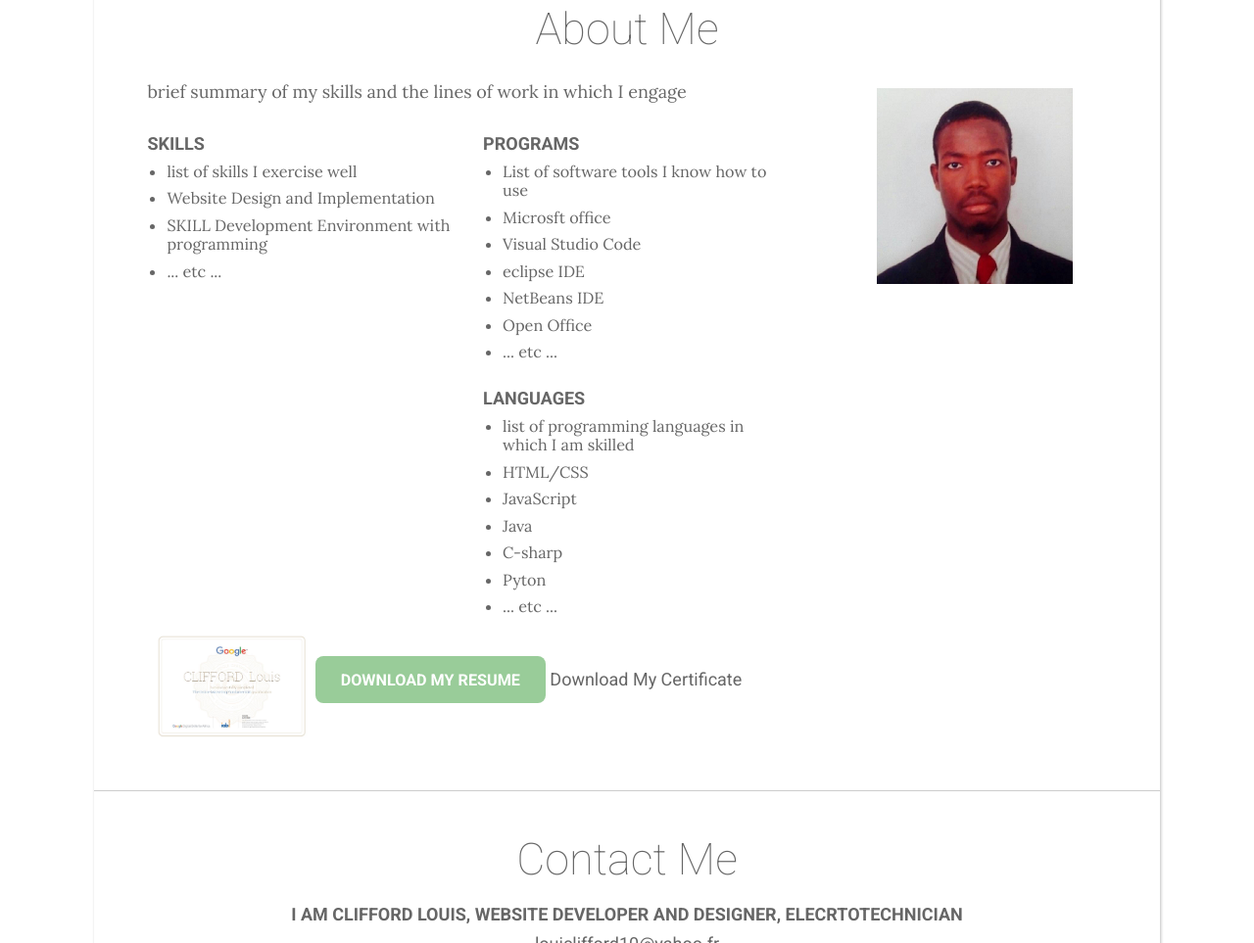
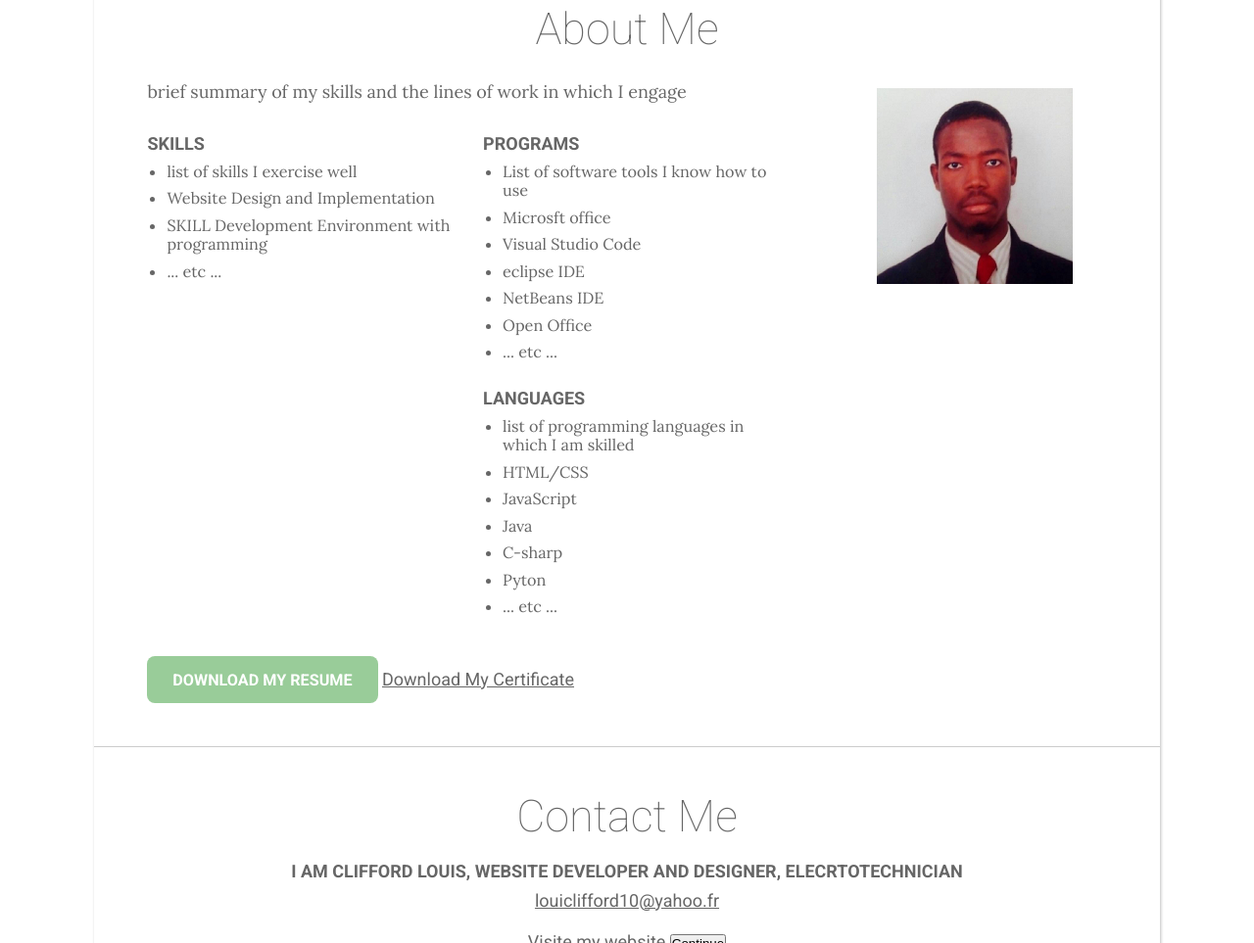
Before and after one commit to eTarget1/cliffordlouis.github.io, a plain HTML site: page index.html in a window 1280 px wide. Shown: the part 1455-2418 px from the top of the page at 98% size. Drawn offline with Linux system fonts and the light colour scheme.

Commit message:
Update index.html

```diff
--- a/index.html
+++ b/index.html
@@ -86,7 +86,7 @@
 					</ul>
 				</div>
 				<a href="Clifford LOUISxxxResume.pdf" class="cta" id="Resume">Download My Resume</a>
-				 <img src="images/Google Dgital Skills.png" alt="this picture" id="Digital"> Download My Certificate</a>
+				 <a href ="images/Google Dgital Skills.png" alt="this picture" id="Digital"> Download My Certificate</a>
 			</div>
 				<img src="images/Capture_2M.png" alt="Avatar" style="width:200px">
         </section>
```
